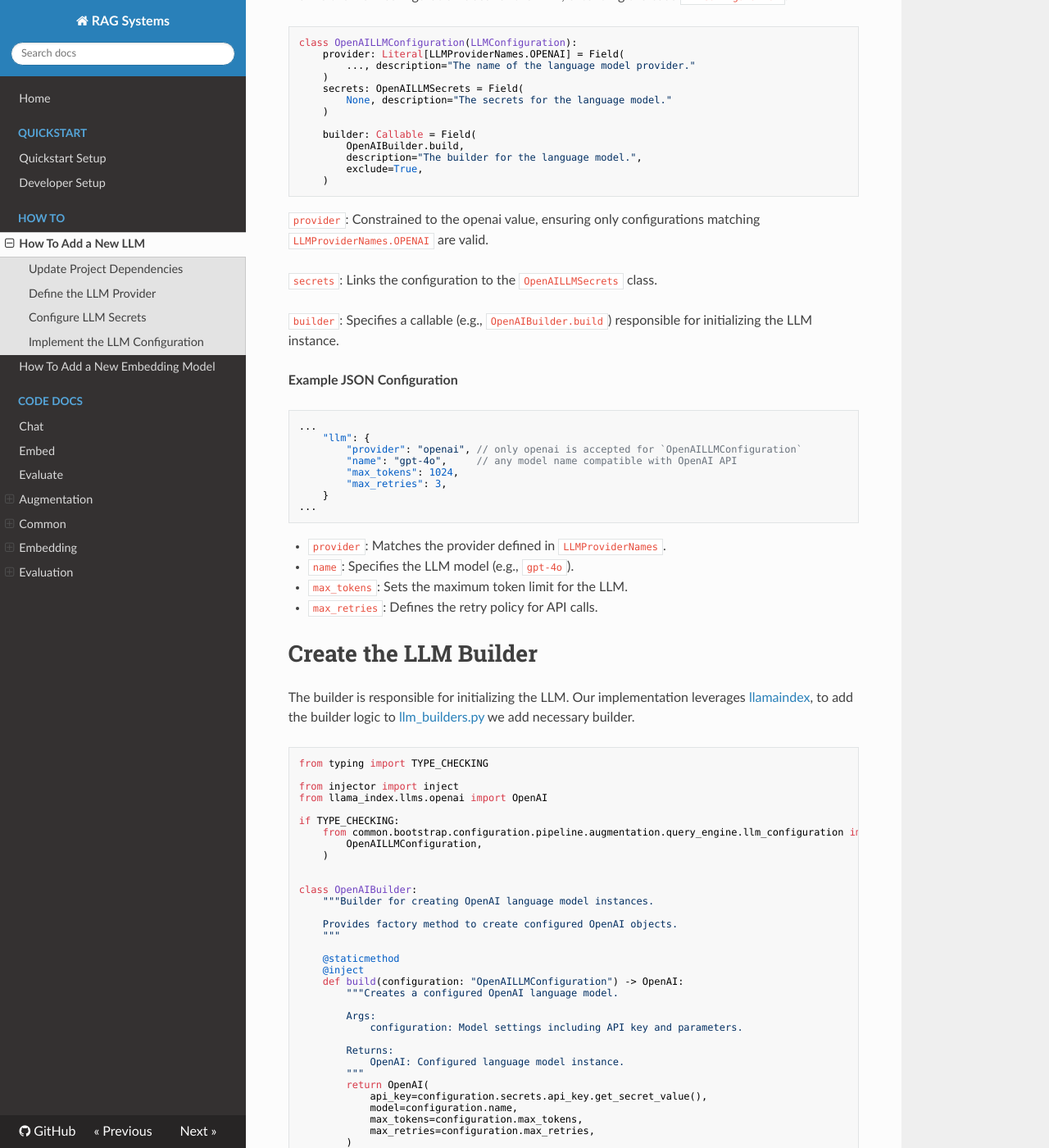
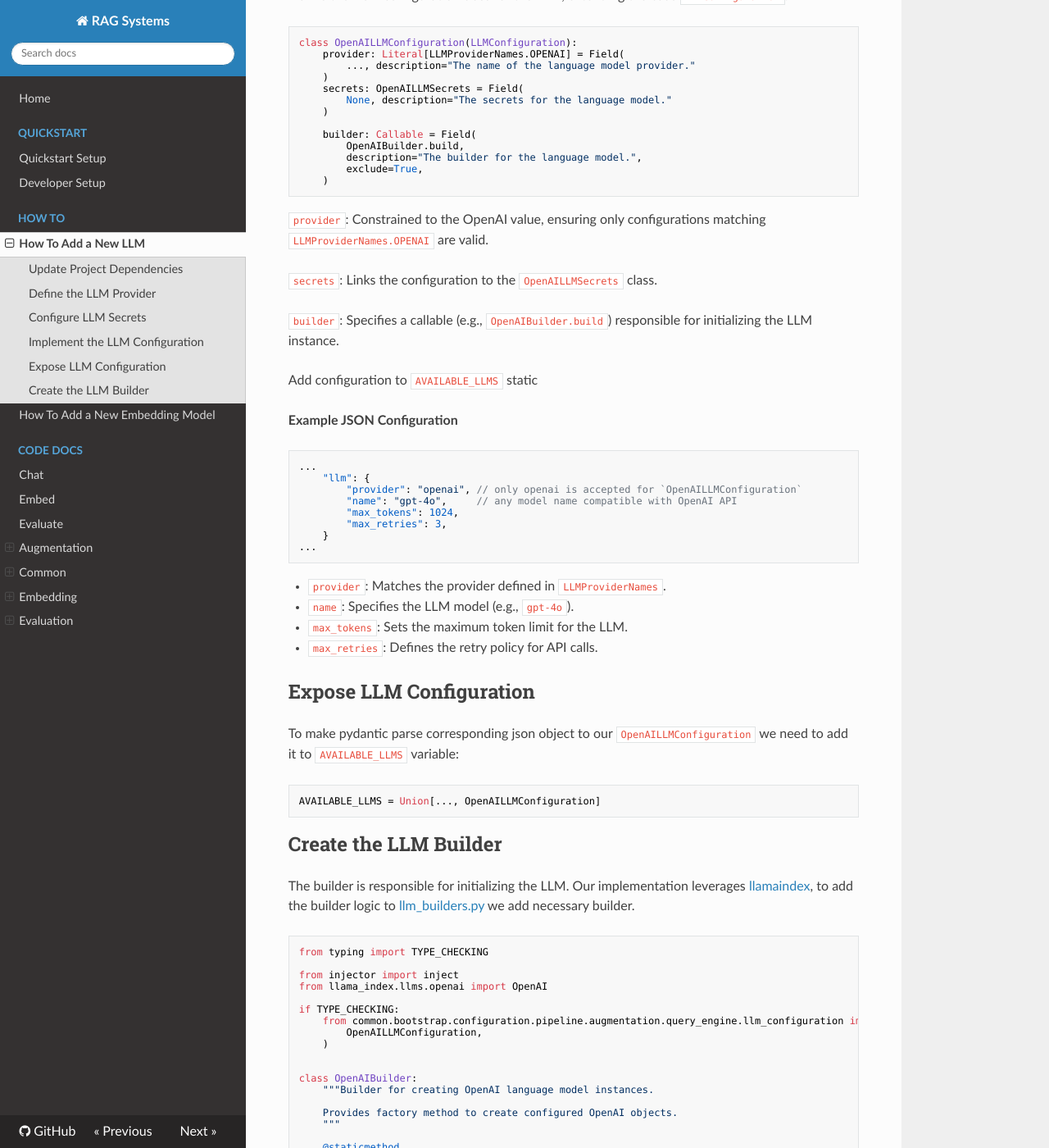
Before and after one commit to ychernushenko/rag_blueprint, an MkDocs documentation site: the page built from docs/how_to/how_to_add_new_llm.md, in a window 1280 px wide and 1400 px high, scrolled down 1351 px. Shown: the whole window at 82% size. Built offline with MkDocs 1.6.1, drawn with Linux system fonts in a browser that asks for light colours; nearby versions of some CDN libraries; some of the changed text lies outside the part shown.

Commit message:
Fix docs mistakes

````diff
--- a/docs/how_to/how_to_add_new_llm.md
+++ b/docs/how_to/how_to_add_new_llm.md
@@ -72,11 +72,13 @@ class OpenAILLMConfiguration(LLMConfiguration):
     )
 ```
 
-`provider`: Constrained to the openai value, ensuring only configurations matching `LLMProviderNames.OPENAI` are valid.
+`provider`: Constrained to the OpenAI value, ensuring only configurations matching `LLMProviderNames.OPENAI` are valid.
 
 `secrets`: Links the configuration to the `OpenAILLMSecrets` class.
 
 `builder`: Specifies a callable (e.g., `OpenAIBuilder.build`) responsible for initializing the LLM instance.
+
+Add configuration to `AVAILABLE_LLMS` static
 
 **Example JSON Configuration**
 
@@ -100,11 +102,17 @@ class OpenAILLMConfiguration(LLMConfiguration):
 - `max_retries`: Defines the retry policy for API calls.
 
 
+## Expose LLM Configuration
+
+To make pydantic parse corresponding json object to our `OpenAILLMConfiguration` we need to add it to `AVAILABLE_LLMS` variable:
+
+```py
+AVAILABLE_LLMS = Union[..., OpenAILLMConfiguration]
+```
 
 
 
-
-# Create the LLM Builder
+## Create the LLM Builder
 
 The builder is responsible for initializing the LLM. Our implementation leverages [llamaindex](https://docs.llamaindex.ai/en/stable/), to add the builder logic to [llm_builders.py](https://github.com/feld-m/rag_blueprint/blob/main/src/common/builders/llm_builders.py) we add necessary builder.
 
````
Also changed, not shown: other parts of docs/how_to/how_to_add_new_llm.md (+1 -1 lines), docs/quickstart/developer_setup.md (+3 -3 lines).
